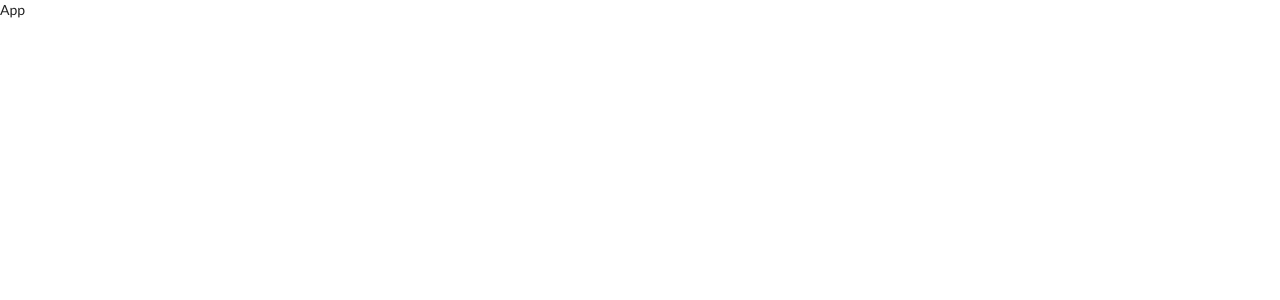
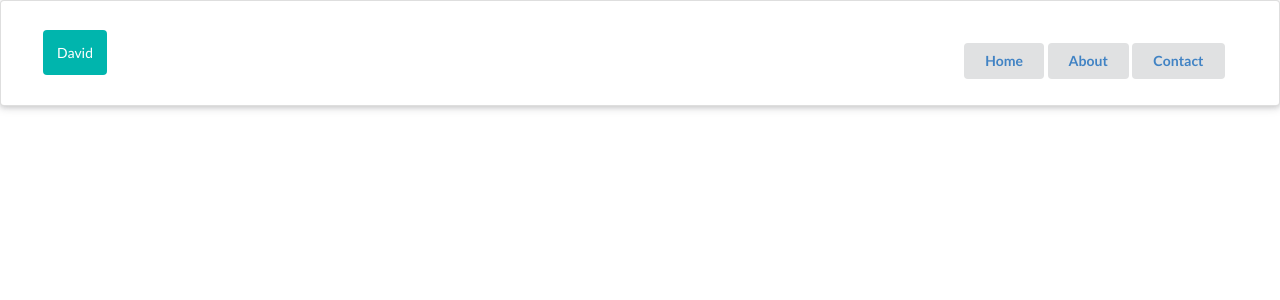
Before and after one commit to david-ewan-campbell/React-interactive-website-project, a React (Create React App) app: page /contact in a window 1280 px wide. Shown: the top 300 px of the page. Built offline with nearby package versions, Linux system fonts and the light colour scheme.

Commit message:
Navbar component added to create our buttons to display in the DOM with each page that will be linke to the React router

```diff
--- a/package.json
+++ b/package.json
@@ -8,6 +8,7 @@
     "@testing-library/user-event": "^13.5.0",
     "react": "^18.2.0",
     "react-dom": "^18.2.0",
+    "react-router-dom": "^6.10.0",
     "react-scripts": "5.0.1",
     "web-vitals": "^2.1.4"
   },
--- a/src/App.js
+++ b/src/App.js
@@ -1,9 +1,10 @@
 import React from 'react'
+import Navbar from './components/Navbar';
 
 function App() {
   return (
     <div className="App">
-      App
+      <Navbar />
     </div>
   );
 }
--- /dev/null
+++ b/src/components/Navbar.js
@@ -0,0 +1,16 @@
+import React from 'react';
+
+const Navbar = () => {
+  return(
+    <nav className='ui raised very padded segment' >
+      <a className='ui teal inverted segment'>David</a>
+      <div className='ui right floated header'>
+        <button className='ui button'><a href="/home">Home</a></button>
+        <button className='ui button'><a href="/about">About</a></button>
+        <button className='ui button'><a href="/contact">Contact</a></button>
+      </div>
+    </nav>
+  )
+}
+
+export default Navbar;
```
Also changed, not shown: 1 other file (tests, documents, lock files or other folders).
